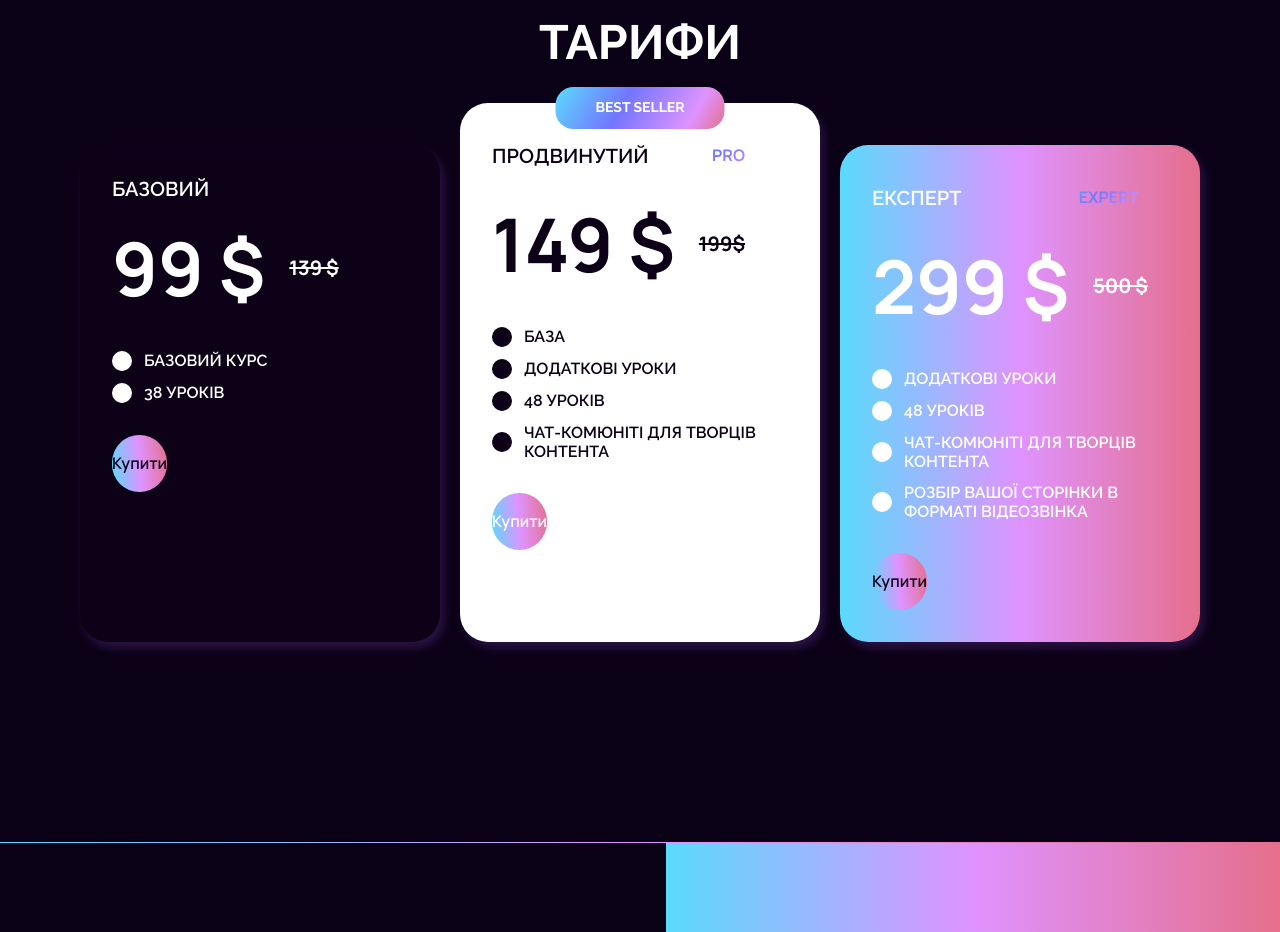
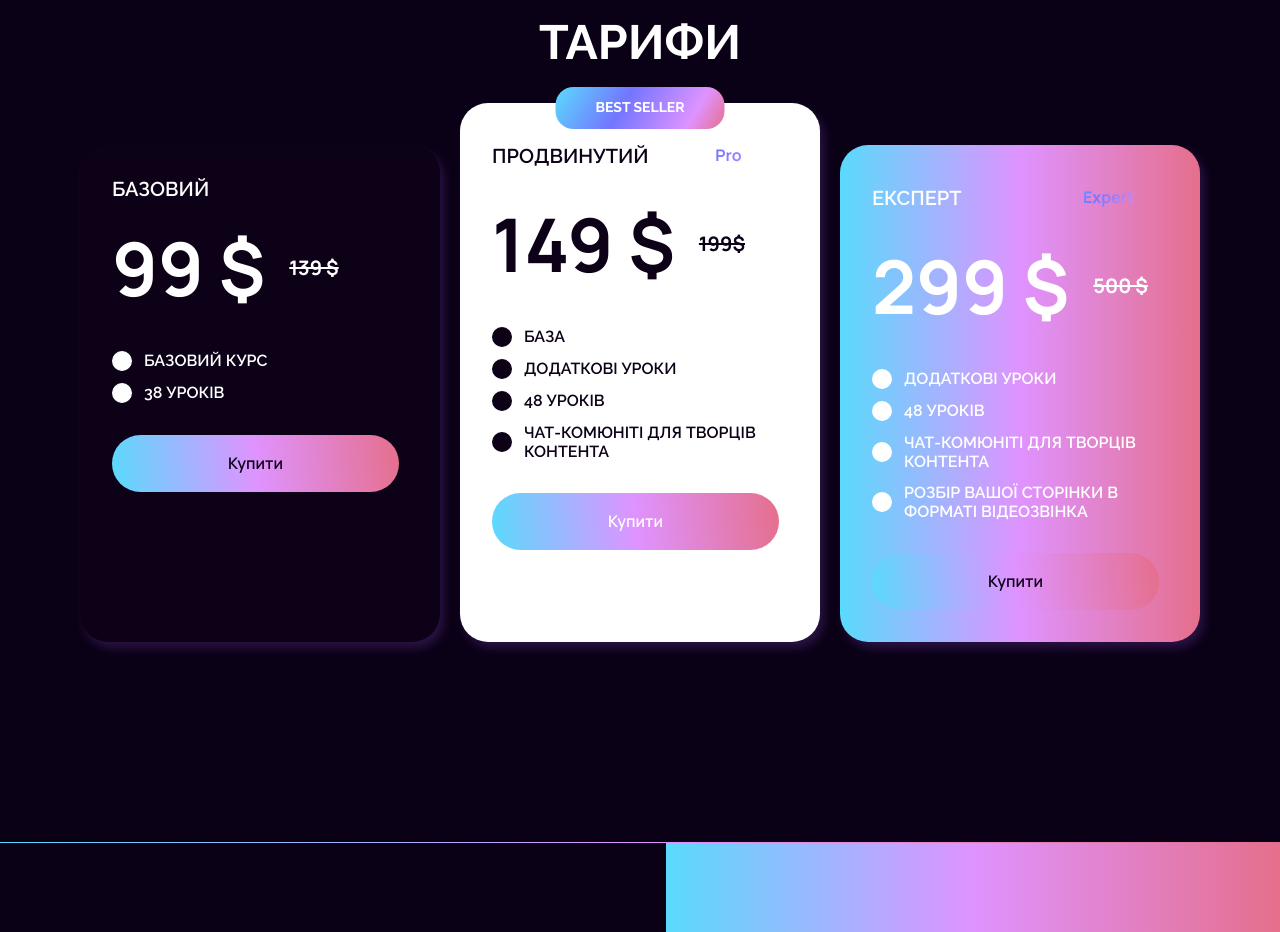
Before and after one commit to Filbertik/video_academ_next, a Next.js app: page /viral-video-course in a window 1280 px wide. Shown: the part 940-1872 px from the top of the page. Built offline with nearby package versions, Linux system fonts and the light colour scheme; a web font is replaced by a local one.

Commit message:
tarifs cta edit1

```diff
--- a/src/app/viral-video-course/ViralVideoCoursePage.tsx
+++ b/src/app/viral-video-course/ViralVideoCoursePage.tsx
@@ -229,18 +229,36 @@ export default function ViralVideoCoursePage() {
                             text_font_size="text-[16px]"
                             text_font_family="Raleway"
                             text_font_weight="font-bold"
-                            text_color="text-transparent"
+                            text_transform="uppercase"
                             border_border_radius="rounded-[30px]"
                             padding="t=10px,r=34px,b=10px,l=34px"
-                            className="uppercase text-[16px] font-bold w-[119px] h-[42px]"
+                            className="w-[119px] h-[42px]"
                             style={{
-                              background: tier.isPopular ? '#0c0117' : '#fff',
+                              background: tier.isPopular ? '#0c0117' : '#ffffff',
+                              color: 'transparent',
+                              backgroundImage:
+                                'linear-gradient(121deg, #5bdbfd 0%, #7375ff 40.3%, #df93ff 79.87%, #e56f8c 100%)',
                               WebkitBackgroundClip: 'text',
                               WebkitTextFillColor: 'transparent',
-                              backgroundImage:
-                                'linear-gradient(121deg, #5bdbfd 0%, #7375ff 40.3%, #df93ff 79.87%, #e56f8c 100%)',
                             }}
                           />
+                          // <Button
+                          //   text={tier.isPopular ? 'Pro' : 'Expert'}
+                          //   text_font_size="text-[16px]"
+                          //   text_font_family="Raleway"
+                          //   text_font_weight="font-bold"
+                          //   text_color="text-transparent"
+                          //   border_border_radius="rounded-[30px]"
+                          //   padding="t=10px,r=34px,b=10px,l=34px"
+                          //   className="uppercase text-[16px] font-bold w-[119px] h-[42px]"
+                          //   style={{
+                          //     background: tier.isPopular ? '#0c0117' : '#fff',
+                          //     WebkitBackgroundClip: 'text',
+                          //     WebkitTextFillColor: 'transparent',
+                          //     backgroundImage:
+                          //       'linear-gradient(121deg, #5bdbfd 0%, #7375ff 40.3%, #df93ff 79.87%, #e56f8c 100%)',
+                          //   }}
+                          // />
 
                           // <Button
                           //   text={tier.isPopular ? 'Pro' : 'Expert'}
@@ -307,6 +325,7 @@ export default function ViralVideoCoursePage() {
                         ))}
                       </ul>
                     </div>
+
                     <Button
                       text={tier.buttonText}
                       text_font_size="text-base"
@@ -314,13 +333,31 @@ export default function ViralVideoCoursePage() {
                       text_font_weight="font-semibold"
                       text_line_height="leading-xl"
                       text_color={tier.buttonStyle === 'white' ? 'text-[#0c0117]' : 'text-white'}
-                      fill_background_color={tier.buttonStyle === 'white' ? '#ffffff' : '#0c0117'}
                       border_border_radius="rounded-[52px]"
                       padding="t=16px,r=63px,b=16px,l=63px"
-                      layout_width="w-[287px]"
-                      className="h-[57px]"
+                      className={`w-[287px] h-[57px] ${
+                        tier.buttonStyle === 'white'
+                          ? 'bg-white text-[#0c0117]'
+                          : 'bg-[#0c0117] text-white'
+                      }`}
                       onClick={() => handlePurchaseClick(tier.id)}
                     />
+                    {/* <Button
+                      text={tier.buttonText}
+                      text_font_size="text-base"
+                      text_font_family="Manrope"
+                      text_font_weight="font-semibold"
+                      text_line_height="leading-xl"
+                      text_color={tier.buttonStyle === 'white' ? 'text-[#0c0117]' : 'text-white'}
+                      border_border_radius="rounded-[52px]"
+                      padding="t=16px,r=63px,b=16px,l=63px"
+                      className={`w-[287px] h-[57px] ${
+                        tier.buttonStyle === 'white'
+                          ? 'bg-white text-[#0c0117]'
+                          : 'bg-[#0c0117] text-white'
+                      }`}
+                      onClick={() => handlePurchaseClick(tier.id)}
+                    /> */}
 
                     {/* <Button
                       text={tier.buttonText}
```
